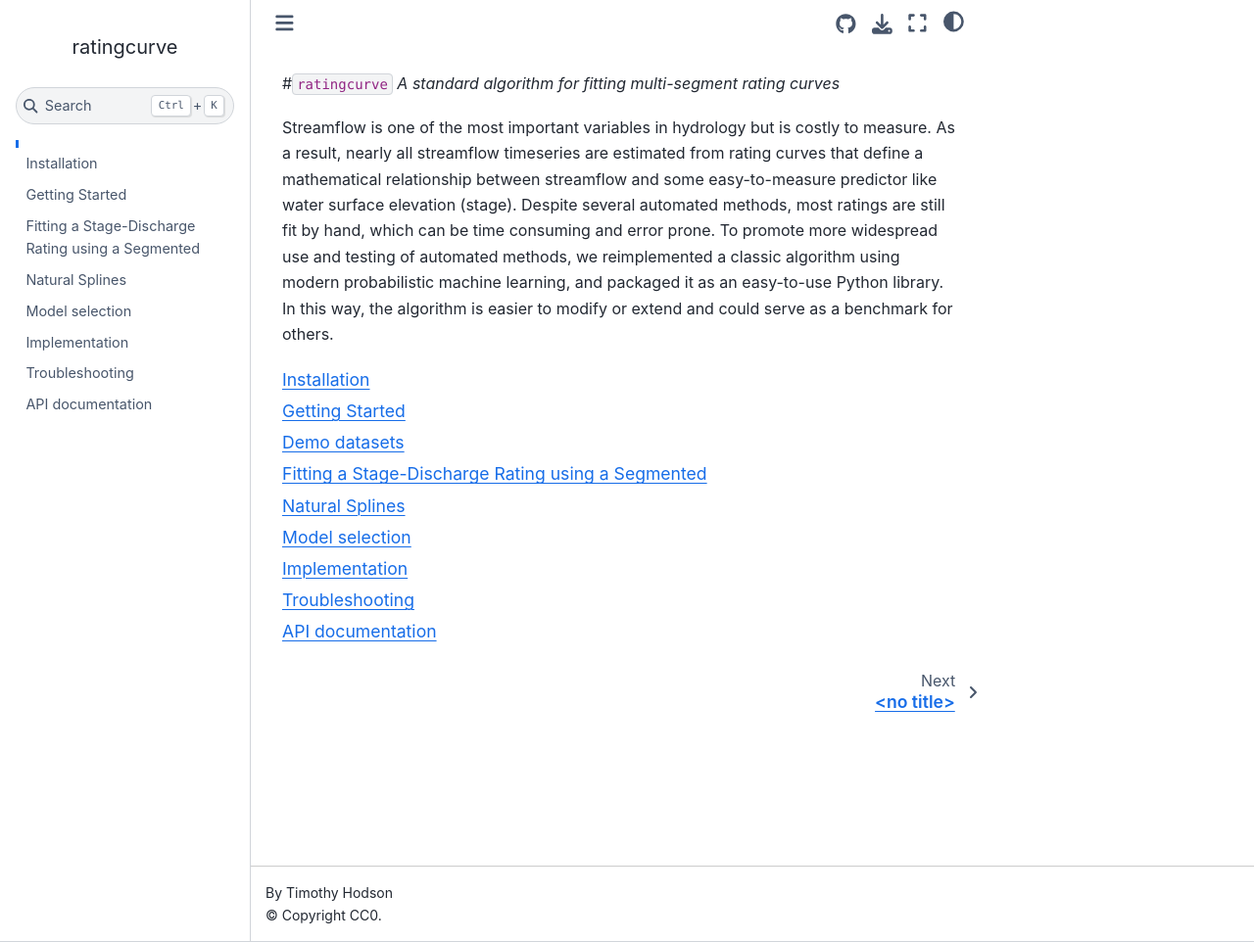
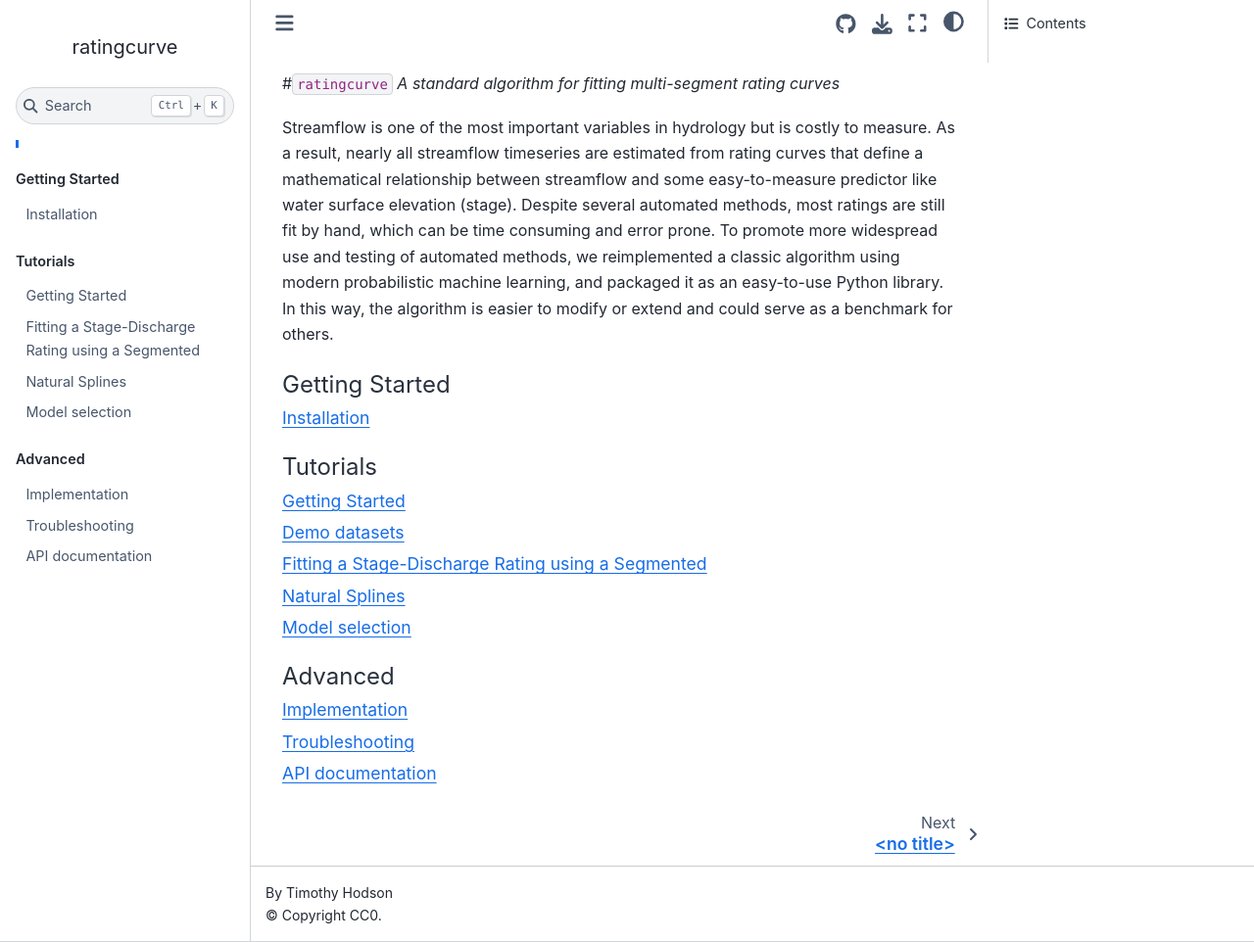
Before and after one commit to thodson-usgs/ratingcurve, a Jupyter Book: the page built from docs/meta/intro.md, in a window 1280 px wide and 962 px high. Shown: the whole window at 98% size. Built offline with Jupyter Book 1.0.4 settings and Sphinx 7.4.7 and the Sphinx Book theme 1.1.4, drawn with Linux system fonts in a browser that asks for light colours.

Commit message:
Update toc

```diff
--- a/docs/_toc.yml
+++ b/docs/_toc.yml
@@ -3,16 +3,19 @@
 
 format: jb-book
 root: meta/intro
-chapters:
-- file: meta/background
-- file: meta/installation
-- file: notebooks/getting-started-tutorial
-- file: notebooks/segmented-power-law-tutorial
-- file: notebooks/spline-tutorial
-- file: notebooks/model-selection-tutorial
-- file: meta/implementation
-- file: meta/troubleshooting
-- file: api
-#- file: markdown
-#- file: notebooks
-#- file: markdown-notebooks
+parts:
+  - caption: Getting Started
+    chapters:
+    - file: meta/background
+    - file: meta/installation
+  - caption: Tutorials
+    chapters:
+    - file: notebooks/getting-started-tutorial
+    - file: notebooks/segmented-power-law-tutorial
+    - file: notebooks/spline-tutorial
+    - file: notebooks/model-selection-tutorial
+  - caption: Advanced
+    chapters:
+    - file: meta/implementation
+    - file: meta/troubleshooting
+    - file: api
```
Also changed, not shown: README.md (+4 -3 lines).
